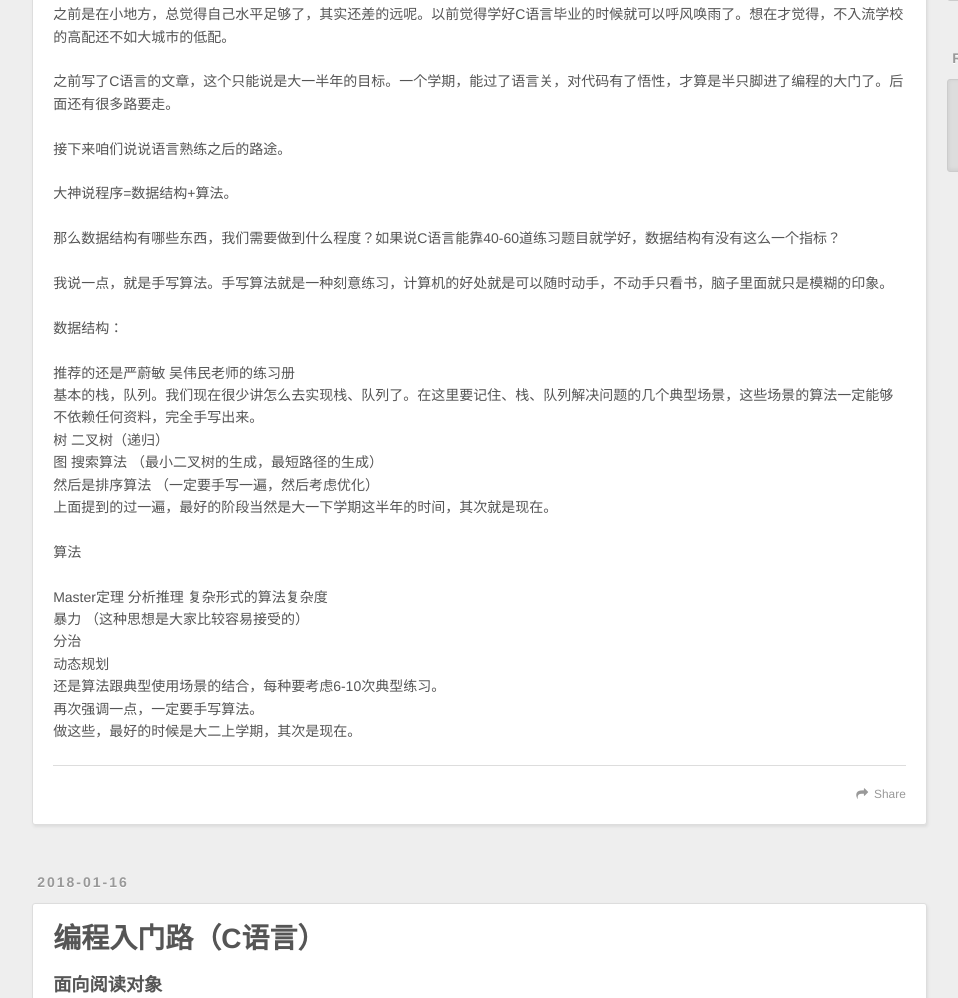
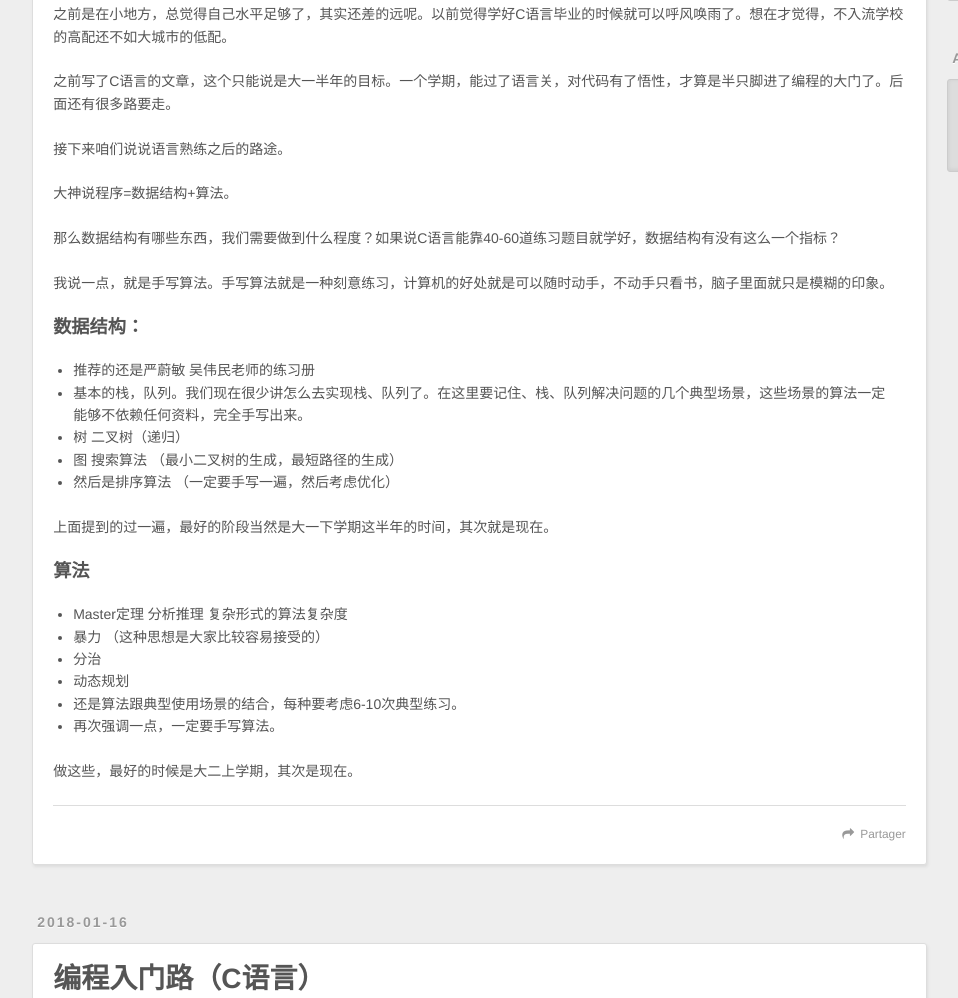
Before and after one commit to FireXun/firexun.github.io, a plain HTML site: page index.html in a window 1280 px wide. Shown: the part 450-1448 px from the top of the page, without its empty margins (8-966 px from the left). Drawn offline with nearby package versions, Linux system fonts and the light colour scheme.

Commit message:
Site updated: 2018-01-20 11:38:06

```diff
--- a/index.html
+++ b/index.html
@@ -48,9 +48,9 @@
       </nav>
       <nav id="sub-nav">
 
-          <a id="nav-rss-link" class="nav-icon" href="/atom.xml" title="RSS Feed"></a>
+          <a id="nav-rss-link" class="nav-icon" href="/atom.xml" title="Flux RSS"></a>
 
-        <a id="nav-search-btn" class="nav-icon" title="Search"></a>
+        <a id="nav-search-btn" class="nav-icon" title="Rechercher"></a>
       </nav>
       <div id="search-form-wrap">
         <form action="//google.com/search" method="get" accept-charset="UTF-8" class="search-form"><input type="search" name="q" class="search-form-input" placeholder="Search"><button type="submit" class="search-form-submit">&#xF002;</button><input type="hidden" name="sitesearch" value="http://yoursite.com"></form>
@@ -89,15 +89,28 @@
 <p>大神说程序=数据结构+算法。</p>
 <p>那么数据结构有哪些东西，我们需要做到什么程度？如果说C语言能靠40-60道练习题目就学好，数据结构有没有这么一个指标？</p>
 <p>我说一点，就是手写算法。手写算法就是一种刻意练习，计算机的好处就是可以随时动手，不动手只看书，脑子里面就只是模糊的印象。</p>
-<p>数据结构：</p>
-<p>推荐的还是严蔚敏 吴伟民老师的练习册<br>基本的栈，队列。我们现在很少讲怎么去实现栈、队列了。在这里要记住、栈、队列解决问题的几个典型场景，这些场景的算法一定能够不依赖任何资料，完全手写出来。<br>树 二叉树（递归）<br>图 搜索算法 （最小二叉树的生成，最短路径的生成）<br>然后是排序算法 （一定要手写一遍，然后考虑优化）<br>上面提到的过一遍，最好的阶段当然是大一下学期这半年的时间，其次就是现在。</p>
-<p>算法</p>
-<p>Master定理 分析推理 复杂形式的算法复杂度<br>暴力 （这种思想是大家比较容易接受的）<br>分治<br>动态规划<br>还是算法跟典型使用场景的结合，每种要考虑6-10次典型练习。<br>再次强调一点，一定要手写算法。<br>做这些，最好的时候是大二上学期，其次是现在。</p>
+<h3 id="数据结构："><a href="#数据结构：" class="headerlink" title="数据结构："></a>数据结构：</h3><ul>
+<li>推荐的还是严蔚敏 吴伟民老师的练习册</li>
+<li>基本的栈，队列。我们现在很少讲怎么去实现栈、队列了。在这里要记住、栈、队列解决问题的几个典型场景，这些场景的算法一定能够不依赖任何资料，完全手写出来。</li>
+<li>树 二叉树（递归）</li>
+<li>图 搜索算法 （最小二叉树的生成，最短路径的生成）</li>
+<li>然后是排序算法 （一定要手写一遍，然后考虑优化）</li>
+</ul>
+<p>上面提到的过一遍，最好的阶段当然是大一下学期这半年的时间，其次就是现在。</p>
+<h3 id="算法"><a href="#算法" class="headerlink" title="算法"></a>算法</h3><ul>
+<li>Master定理 分析推理 复杂形式的算法复杂度</li>
+<li>暴力 （这种思想是大家比较容易接受的）</li>
+<li>分治</li>
+<li>动态规划</li>
+<li>还是算法跟典型使用场景的结合，每种要考虑6-10次典型练习。</li>
+<li>再次强调一点，一定要手写算法。</li>
+</ul>
+<p>做这些，最好的时候是大二上学期，其次是现在。</p>
 
 
     </div>
     <footer class="article-footer">
-      <a data-url="http://yoursite.com/2018/01/20/atest/" data-id="cjcmsxvny00018lu2y3skyoi2" class="article-share-link">Share</a>
+      <a data-url="http://yoursite.com/2018/01/20/atest/" data-id="cjcmt07g900018su21n9onpu8" class="article-share-link">Partager</a>
 
 
     </footer>
@@ -164,7 +177,7 @@
 
     </div>
     <footer class="article-footer">
-      <a data-url="http://yoursite.com/2018/01/16/C语言编程入门路/" data-id="cjcmsxvnr00008lu2l6e4p15v" class="article-share-link">Share</a>
+      <a data-url="http://yoursite.com/2018/01/16/C语言编程入门路/" data-id="cjcmt07g100008su2bkv1vtb4" class="article-share-link">Partager</a>
 
 
     </footer>
@@ -209,7 +222,7 @@
 
     </div>
     <footer class="article-footer">
-      <a data-url="http://yoursite.com/2017/09/17/hello-world/" data-id="cjcmsxvo200028lu287x2yuny" class="article-share-link">Share</a>
+      <a data-url="http://yoursite.com/2017/09/17/hello-world/" data-id="cjcmt07gd00028su2ulsvg9o3" class="article-share-link">Partager</a>
 
 
     </footer>
@@ -244,7 +257,7 @@
 
 
   <div class="widget-wrap">
-    <h3 class="widget-title">Recent Posts</h3>
+    <h3 class="widget-title">Articles récents</h3>
     <div class="widget">
       <ul>
 
@@ -273,7 +286,7 @@
   <div class="outer">
     <div id="footer-info" class="inner">
       &copy; 2018 John Doe<br>
-      Powered by <a href="http://hexo.io/" target="_blank">Hexo</a>
+      Propulsé by <a href="http://hexo.io/" target="_blank">Hexo</a>
     </div>
   </div>
 </footer>
```
Also changed, not shown: 2017/09/17/hello-world/index.html (+6 -6 lines), 2018/01/16/C语言编程入门路/index.html (+7 -7 lines), 2018/01/20/atest/index.html (+24 -11 lines), archives/2017/09/index.html (+4 -4 lines), archives/2017/index.html (+4 -4 lines), archives/2018/01/index.html (+4 -4 lines), archives/2018/index.html (+4 -4 lines), archives/index.html (+4 -4 lines).
